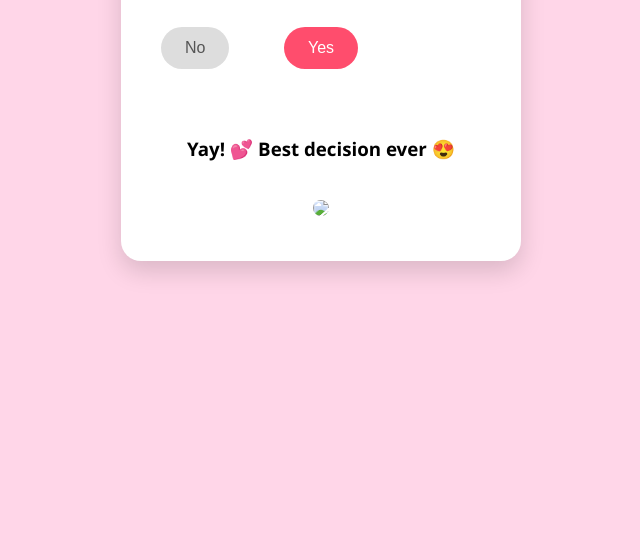
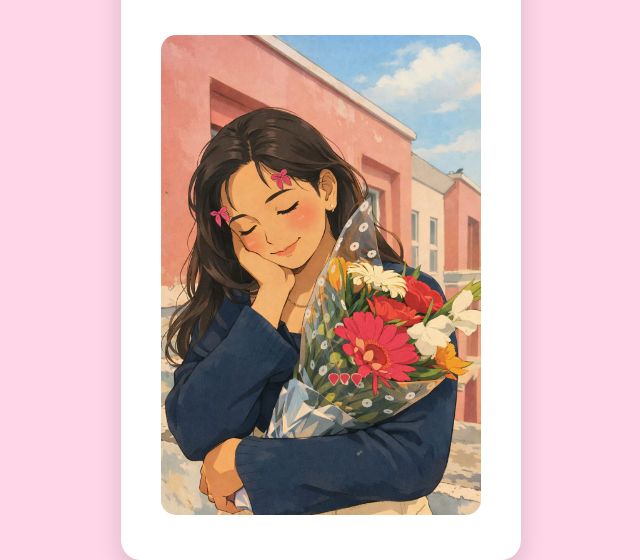
Before and after one commit to SWATxABHISHEK/Valentine, a plain HTML site: page index.html in a window 1280 px wide. Both pictures are taken after a click on the button "Yes". Shown: the part 375-935 px from the top of the page, without its empty margins (319-959 px from the left). Before the commit the page ends 800 px from the top, so only its background shows below. Drawn offline with Linux system fonts and the light colour scheme.

Commit message:
Update index.html

```diff
--- a/index.html
+++ b/index.html
@@ -86,14 +86,14 @@
     </div>
 
     <h3 id="message" class="hidden">Yay! 💕 Best decision ever 😍</h3>
-    <img id="finalImg" src="finale.jbg" class="hidden" />
+    <img id="finaleImg" src="finale.jpg" class="hidden" />
   </div>
 
   <script>
     const noBtn = document.getElementById("no");
     const yesBtn = document.getElementById("yes");
     const message = document.getElementById("message");
-    const img = document.getElementById("finalImg");
+    const img = document.getElementById("finaleImg");
     const box = document.getElementById("btnBox");
 
     function moveNoButton() {
```
